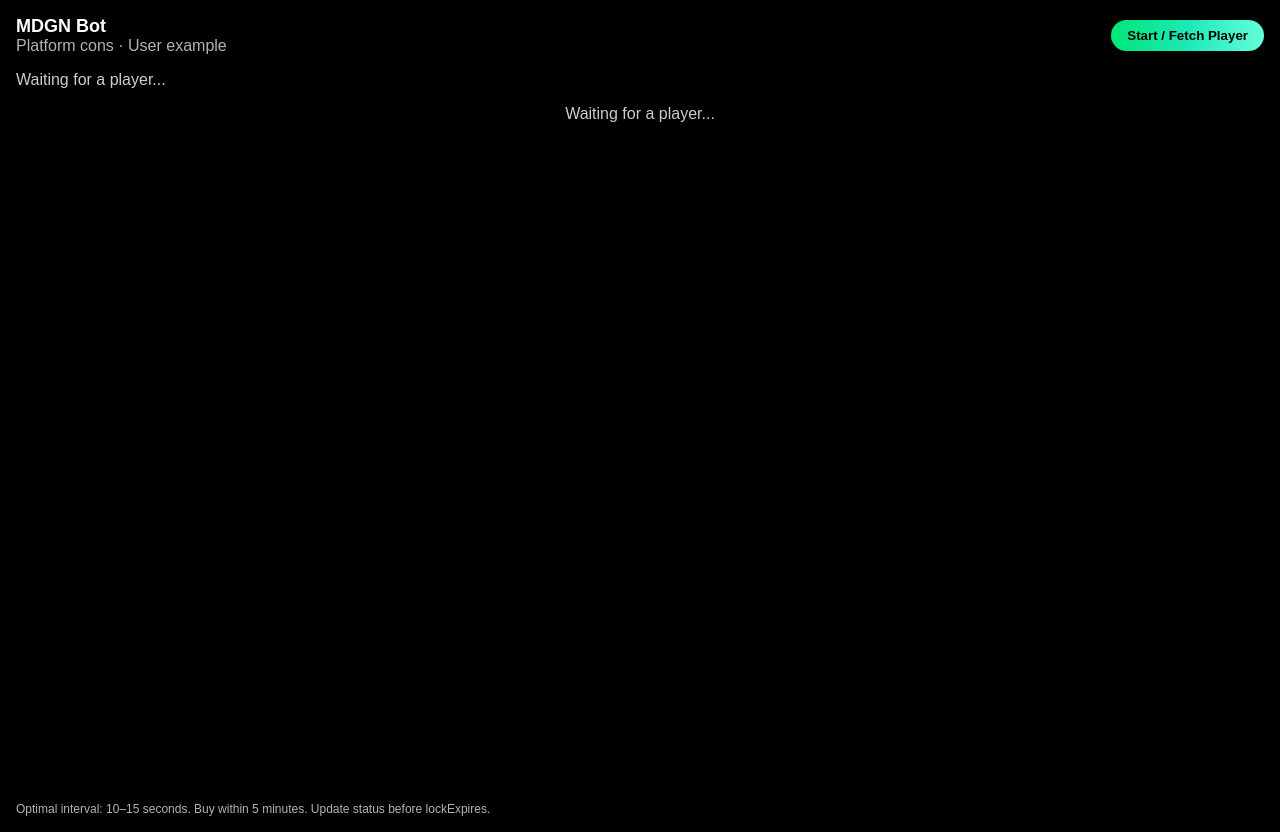
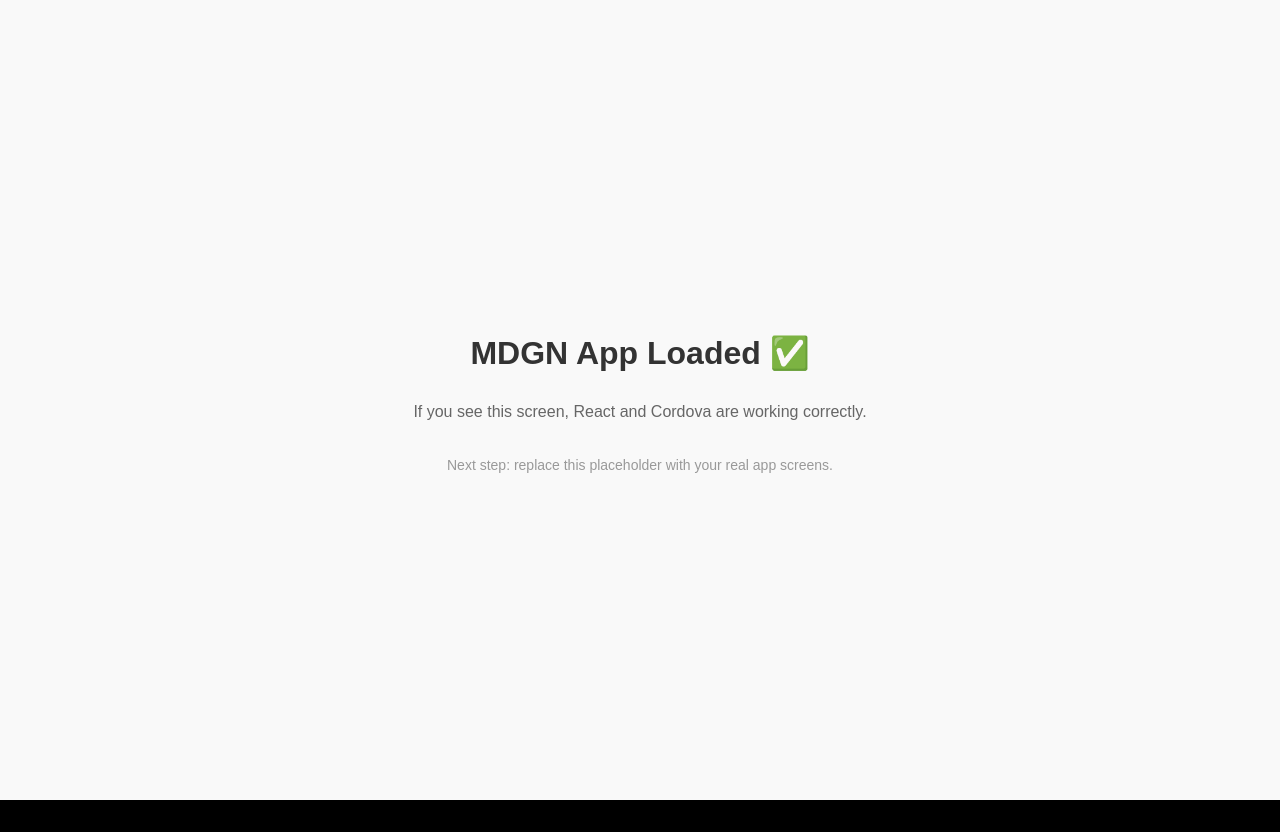
Before and after one commit to mmnjtothez-rgb/Mdgn-v2, a React (Vite) app: page / in a window 1280 px wide. After the commit the page ends 800 px from the top, so only its background shows below. Built offline with nearby package versions, Linux system fonts and the light colour scheme.

Commit message:
Update App.jsx

```diff
--- a/src/App.jsx
+++ b/src/App.jsx
@@ -1,5 +1,26 @@
-import LivePlayerScreen from "./screens/LivePlayer/LivePlayerScreen.jsx";
+import React from "react";
 
+// Temporary test version of your app root
 export default function App() {
-  return <LivePlayerScreen />;
+  return (
+    <div
+      style={{
+        display: "flex",
+        flexDirection: "column",
+        alignItems: "center",
+        justifyContent: "center",
+        height: "100vh",
+        backgroundColor: "#f9f9f9",
+        fontFamily: "Arial, sans-serif",
+      }}
+    >
+      <h1 style={{ color: "#333" }}>MDGN App Loaded ✅</h1>
+      <p style={{ color: "#666", marginTop: "10px" }}>
+        If you see this screen, React and Cordova are working correctly.
+      </p>
+      <p style={{ color: "#999", fontSize: "14px", marginTop: "20px" }}>
+        Next step: replace this placeholder with your real app screens.
+      </p>
+    </div>
+  );
 }
```
